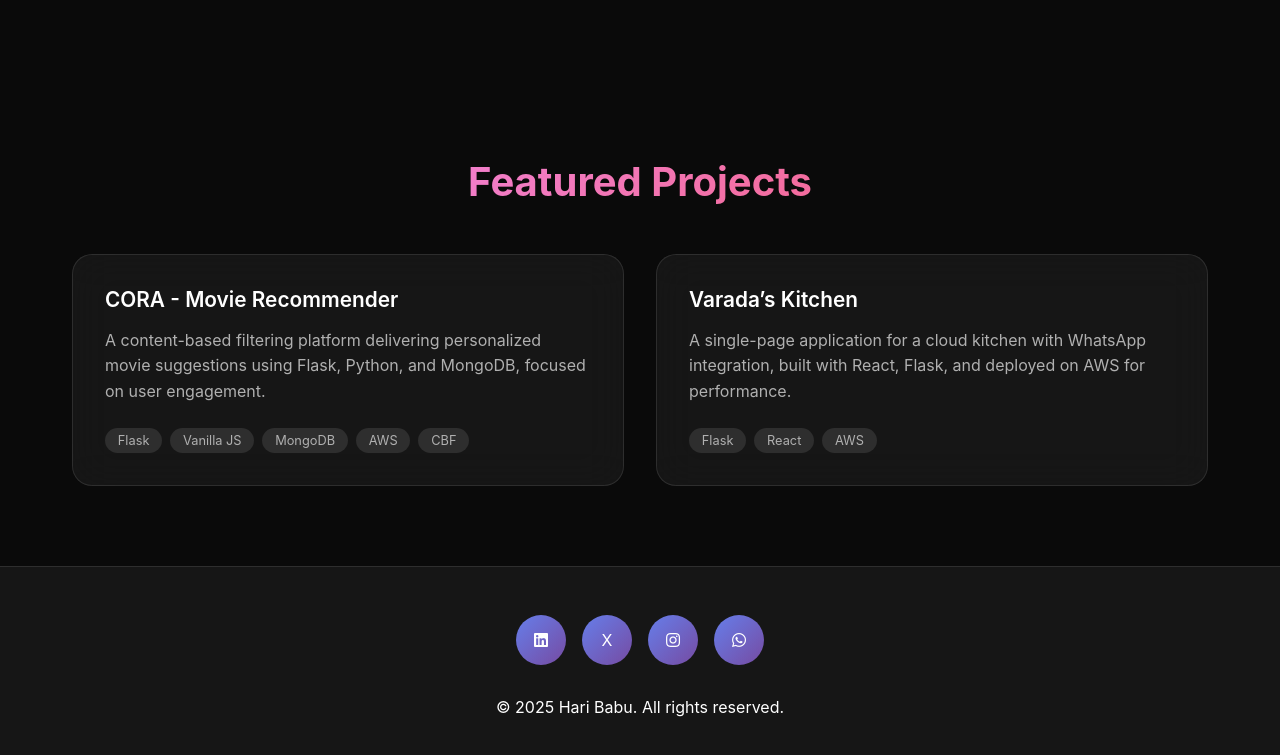
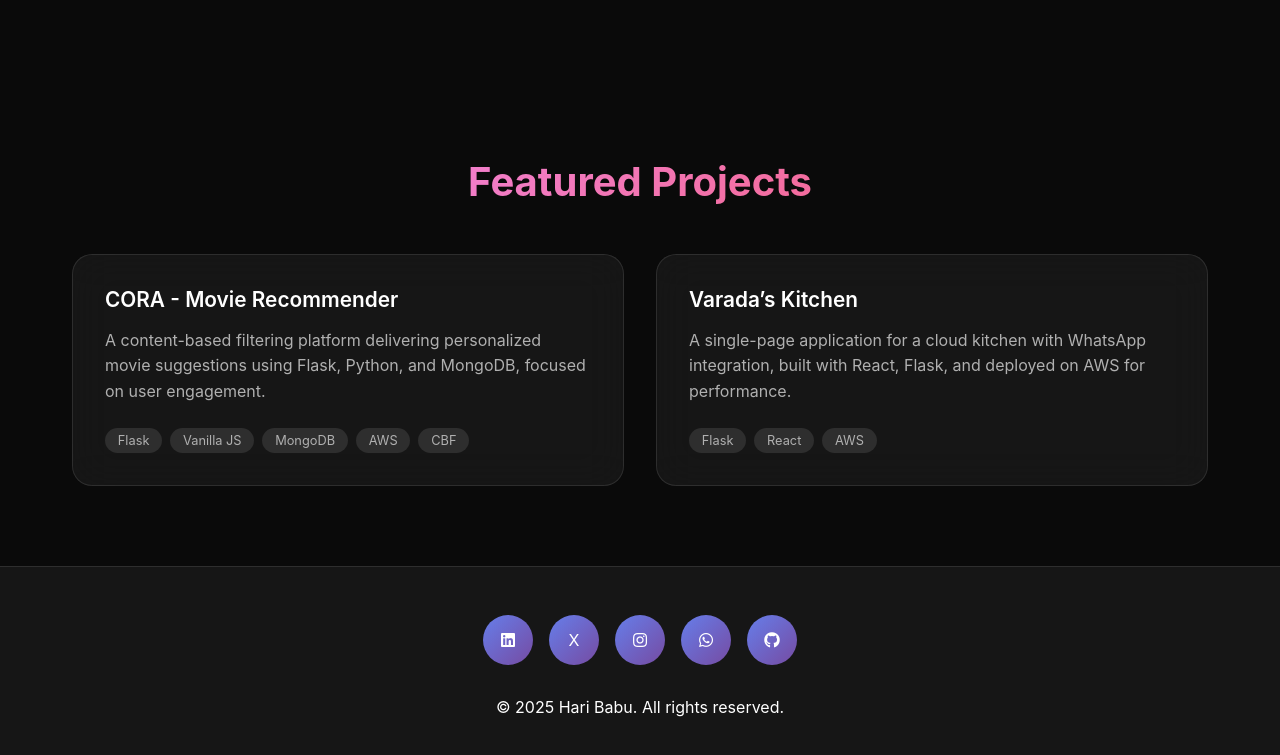
Before and after one commit to harinese/Portfolio, a plain HTML site: page index.html in a window 1280 px wide. Shown: the part 1871-2626 px from the top of the page. Drawn offline with Linux system fonts and the light colour scheme.

Commit message:
Update github link in index.html

```diff
--- a/index.html
+++ b/index.html
@@ -527,6 +527,9 @@
             <a href="https://wa.me/8431534540" target="_blank" rel="noopener noreferrer" aria-label="WhatsApp Profile">
                  <i class="fab fa-whatsapp"></i>
             </a>
+            <a href="https://www.github.com/harinese/" target="blank" rel="noopener noreferrer" aria-label="GitHub Profile">
+                <i class="fab fa-github"></i>
+            </a>
         </div>
         <p>&copy; 2025 Hari Babu. All rights reserved.</p>
     </footer>
```
